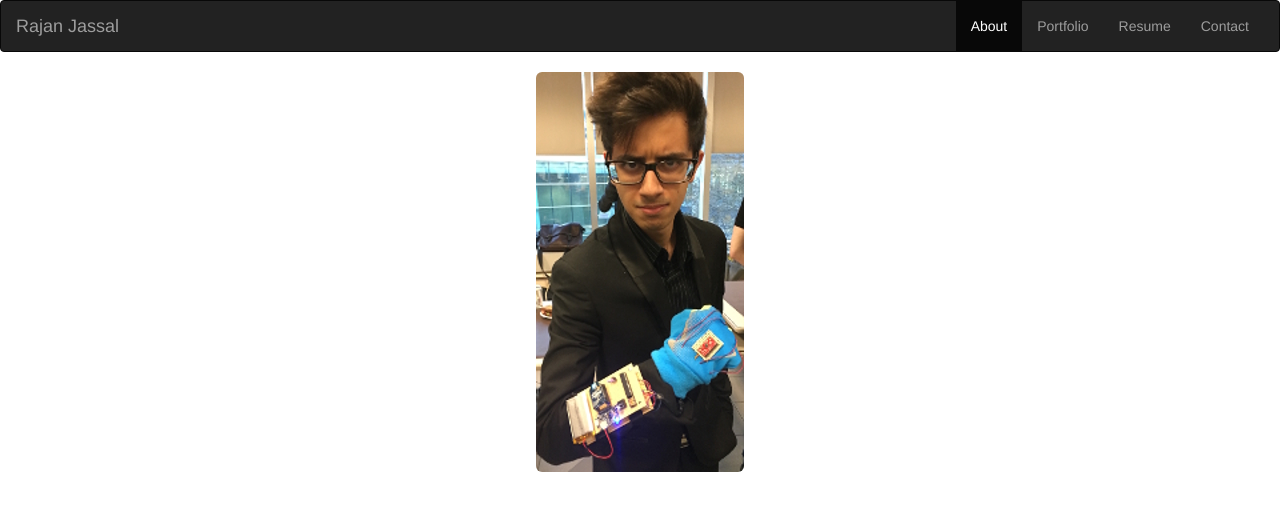
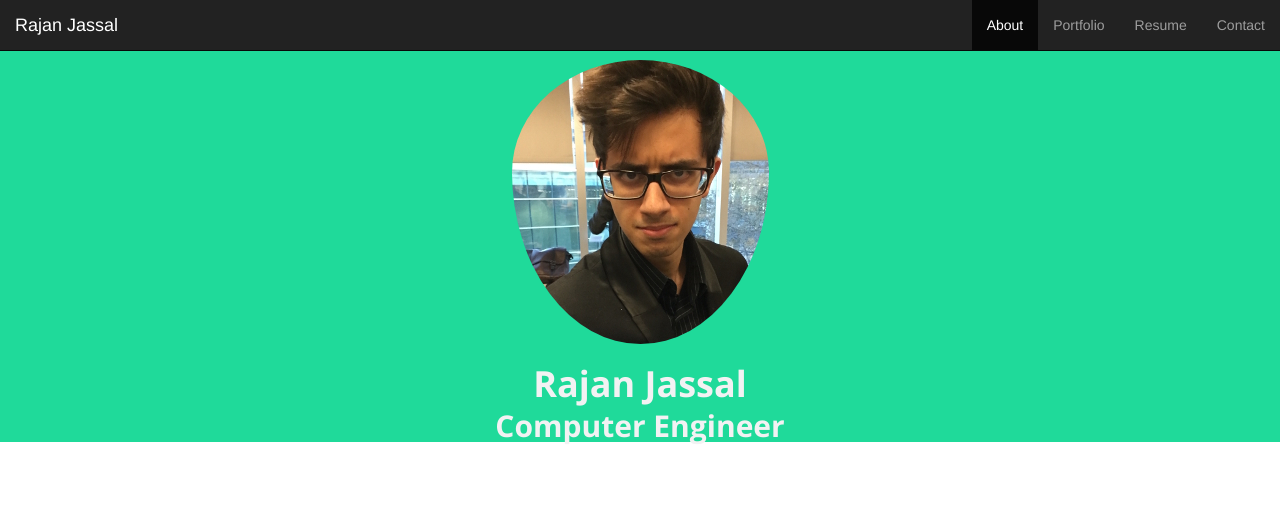
Before and after one commit to rkj777/PersonalWebsite, a plain HTML site: page index.html in a window 1280 px wide. Drawn offline with nearby package versions, Linux system fonts and the light colour scheme.

Commit message:
Finished title header. Addded new header photo

```diff
--- a/index.html
+++ b/index.html
@@ -9,7 +9,28 @@
 
 
 	<link rel="stylesheet" href="Libraries/bootstrap-3.3.6-dist/css/bootstrap.min.css" >
+
+	<!-- Open sans font -->
+	<link href="https://fonts.googleapis.com/css?family=Open+Sans:700" rel="stylesheet">
+	<!-- green used #1FDA9A. off-white used #F2F2F3 -->
 	<style type="text/css">
+		.coverImage{
+			border-radius: 50%;
+			padding-top: 60px;
+
+		}
+		.colored{
+			background-color: #1FDA9A
+		}
+
+		body{
+		}
+
+		.titleWhite{
+			font-family: 'Open Sans', sans-serif;
+			color: #F2F2F3;
+		}
+
 
 	</style>
 
@@ -18,7 +39,7 @@
 <body>
 
 <!-- navbar -->
-<nav class="navbar navbar-inverse">
+<nav class="navbar navbar-inverse navbar-fixed-top">
   <div class="container-fluid">
     <div class="navbar-header">
       <button type="button" class="navbar-toggle" data-toggle="collapse" data-target="#mainNavbar">
@@ -39,8 +60,16 @@
   </div>
 </nav>
 
-<center><img src="Photos/CoverPhoto.jpeg" class="img-rounded" ></center>
+<section class="colored">
+	<center><img src="Photos/CoverPhotoFace.jpeg" class="img-rounded img-responsive coverImage" ></center>
 
+	<div class="titleWhite">
+	<center><h1 style="margin-bottom:5px">Rajan Jassal</h1></center>
+	<center><h2 style="margin-top:5px">Computer Engineer</h2></center>
+	</div>
+
+
+</section>
 <script   src="https://code.jquery.com/jquery-2.2.4.min.js"   integrity="sha256-BbhdlvQf/xTY9gja0Dq3HiwQF8LaCRTXxZKRutelT44="   crossorigin="anonymous"></script>
 <script src="Libraries/bootstrap-3.3.6-dist/js/bootstrap.min.js"></script>
 </body>
```
Also changed, not shown: Photos/CoverPhotoFace.jpeg (added).
